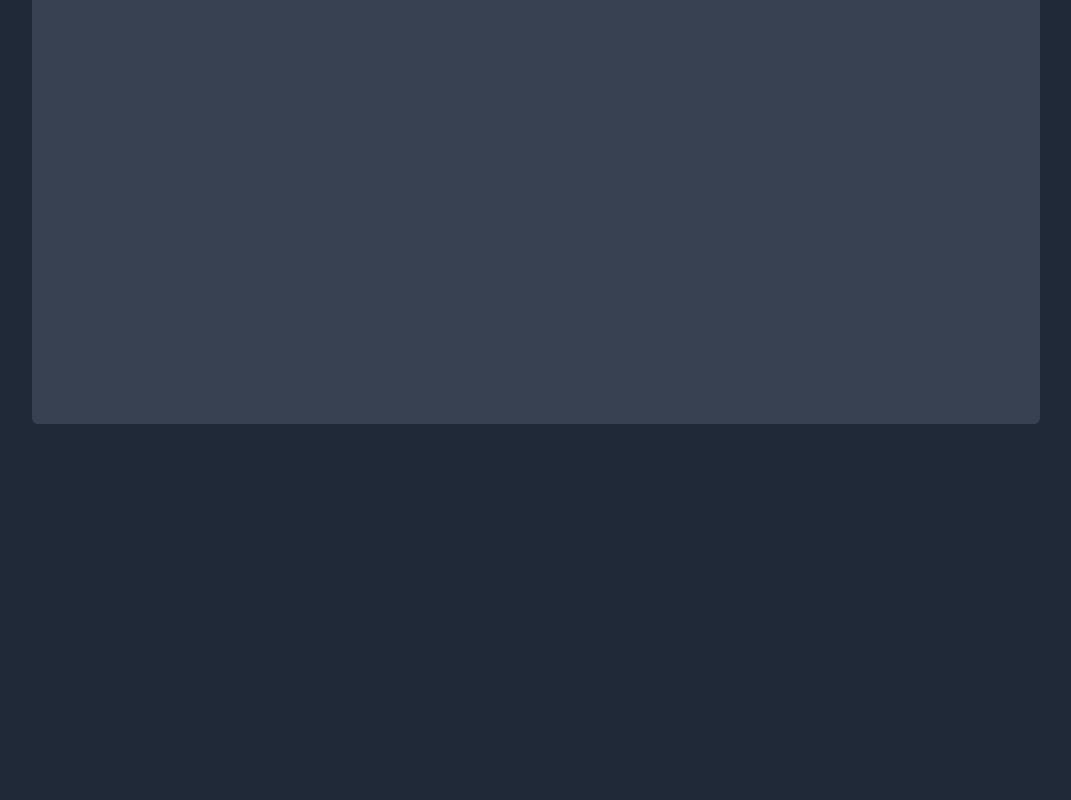
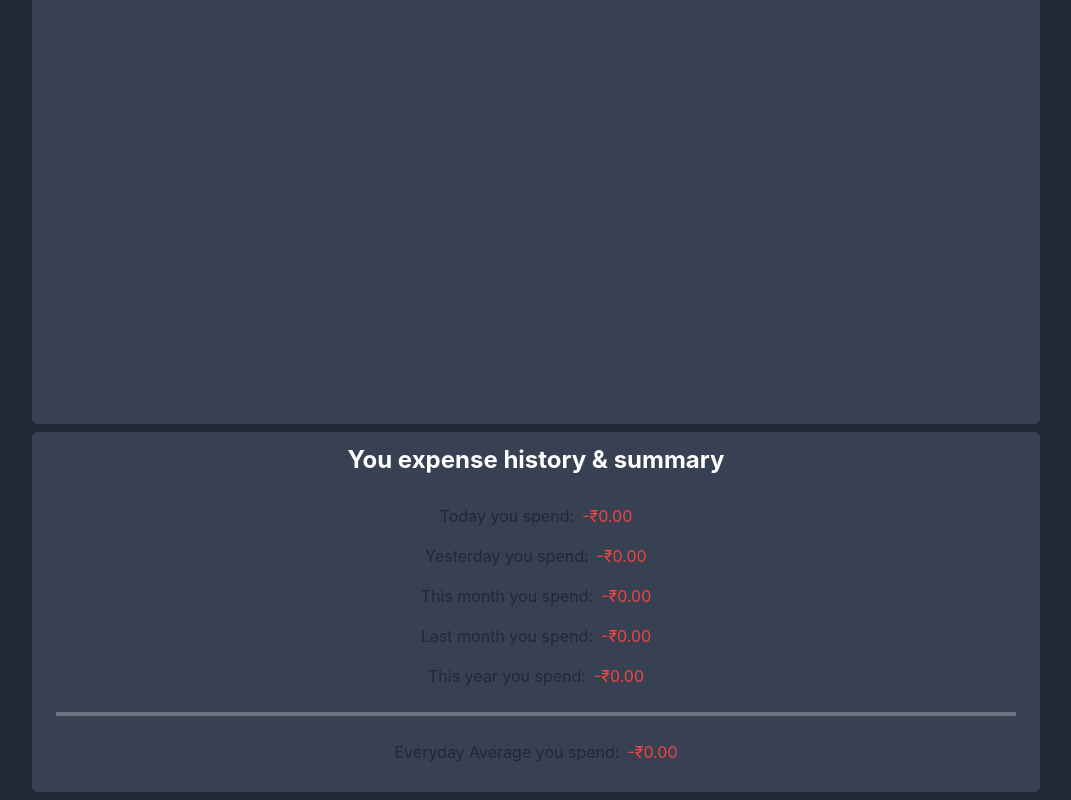
Before and after one commit to ejajahmad/budgetter, a React (Vite) app: page / in a window 1280 px wide. Shown: the part 352-1152 px from the top of the page, without its empty margins (104-1175 px from the left). Before the commit the page ends 800 px from the top, so only its background shows below. Built offline with nearby package versions, Linux system fonts and the light colour scheme.

Commit message:
Expense and Monthly Summary

```diff
--- a/src/App.jsx
+++ b/src/App.jsx
@@ -4,19 +4,7 @@ import formatRelative from "date-fns/formatRelative";
 import { useLocalStorage, internationalizeCurrency } from "./hooks";
 import { addDays } from "date-fns";
 import Modal from "./components/modal";
-import {
-  LineChart,
-  Line,
-  XAxis,
-  YAxis,
-  BarChart,
-  Bar,
-  Cell,
-  CartesianGrid,
-  Tooltip,
-  Legend,
-  ResponsiveContainer,
-} from "recharts";
+import { LineChart, Line, XAxis, YAxis, BarChart, Bar, Cell, CartesianGrid, Tooltip, Legend, ResponsiveContainer } from "recharts";
 import SalaryAutomate from "./components/SalaryAutomate";
 import SalaryDivider from "./components/SalaryDivider";
 
@@ -92,9 +80,7 @@ function App() {
 
     const expense = {
       ...currentExpense,
-      category: expenseCategories.filter(
-        (category) => category.name === categoryId
-      ),
+      category: expenseCategories.filter((category) => category.name === categoryId),
     };
 
     setExpenses((prev) => [...prev, expense]);
@@ -111,18 +97,11 @@ function App() {
 
   const handleRemoveExpense = (id) => {
     setExpenses((prev) => prev.filter((expense) => expense.id !== id));
-    setBalance(
-      (prev) =>
-        prev +
-        parseInt(expenses.filter((expense) => expense.id == id)[0].amount)
-    );
+    setBalance((prev) => prev + parseInt(expenses.filter((expense) => expense.id == id)[0].amount));
   };
 
   useEffect(() => {
-    if (
-      new Date(salaryAuto.salaryDate).getTime() < new Date().getTime() &&
-      salaryAuto.isDone === false
-    ) {
+    if (new Date(salaryAuto.salaryDate).getTime() < new Date().getTime() && salaryAuto.isDone === false) {
       console.log("Salary Credited!", salaryAuto);
       setBalance((prev) => +prev + parseInt(salaryAuto.salary));
       setSalaryAuto({ ...salaryAuto, isDone: true });
@@ -131,42 +110,18 @@ function App() {
 
   useEffect(() => {
     const months = {
-      January: expenses.filter(
-        (expense) => new Date(expense.date).getMonth() === 0
-      ),
-      February: expenses.filter(
-        (expense) => new Date(expense.date).getMonth() === 1
-      ),
-      March: expenses.filter(
-        (expense) => new Date(expense.date).getMonth() === 2
-      ),
-      April: expenses.filter(
-        (expense) => new Date(expense.date).getMonth() === 3
-      ),
-      May: expenses.filter(
-        (expense) => new Date(expense.date).getMonth() === 4
-      ),
-      June: expenses.filter(
-        (expense) => new Date(expense.date).getMonth() === 5
-      ),
-      July: expenses.filter(
-        (expense) => new Date(expense.date).getMonth() === 6
-      ),
-      August: expenses.filter(
-        (expense) => new Date(expense.date).getMonth() === 7
-      ),
-      September: expenses.filter(
-        (expense) => new Date(expense.date).getMonth() === 8
-      ),
-      October: expenses.filter(
-        (expense) => new Date(expense.date).getMonth() === 9
-      ),
-      November: expenses.filter(
-        (expense) => new Date(expense.date).getMonth() === 10
-      ),
-      December: expenses.filter(
-        (expense) => new Date(expense.date).getMonth() === 11
-      ),
+      January: expenses.filter((expense) => new Date(expense.date).getMonth() === 0),
+      February: expenses.filter((expense) => new Date(expense.date).getMonth() === 1),
+      March: expenses.filter((expense) => new Date(expense.date).getMonth() === 2),
+      April: expenses.filter((expense) => new Date(expense.date).getMonth() === 3),
+      May: expenses.filter((expense) => new Date(expense.date).getMonth() === 4),
+      June: expenses.filter((expense) => new Date(expense.date).getMonth() === 5),
+      July: expenses.filter((expense) => new Date(expense.date).getMonth() === 6),
+      August: expenses.filter((expense) => new Date(expense.date).getMonth() === 7),
+      September: expenses.filter((expense) => new Date(expense.date).getMonth() === 8),
+      October: expenses.filter((expense) => new Date(expense.date).getMonth() === 9),
+      November: expenses.filter((expense) => new Date(expense.date).getMonth() === 10),
+      December: expenses.filter((expense) => new Date(expense.date).getMonth() === 11),
     };
   }, []);
 
@@ -175,22 +130,14 @@ function App() {
       {/* Balance Change Modal */}
 
       {showModal && (
-        <Modal
-          onHide={() => setShowModal(false)}
-          confirm={() => setShowModal(false)}
-        >
+        <Modal onHide={() => setShowModal(false)} confirm={() => setShowModal(false)}>
           <h2>You Current Balance</h2>
           <div>
-            <label
-              htmlFor="default-search"
-              className="mb-2 text-sm font-medium text-gray-900 sr-only dark:text-gray-300"
-            >
+            <label htmlFor="default-search" className="mb-2 text-sm font-medium text-gray-900 sr-only dark:text-gray-300">
               Search
             </label>
             <div className="relative">
-              <div className="flex absolute inset-y-0 left-0 items-center pl-3 pointer-events-none text-white">
-                ₹
-              </div>
+              <div className="flex absolute inset-y-0 left-0 items-center pl-3 pointer-events-none text-white">₹</div>
               <input
                 type="number"
                 id="default-search"
@@ -206,22 +153,15 @@ function App() {
       )}
 
       {/* Salary Automate */}
-      {salaryAuto.showModal && (
-        <SalaryAutomate salaryAuto={salaryAuto} setSalaryAuto={setSalaryAuto} />
-      )}
+      {salaryAuto.showModal && <SalaryAutomate salaryAuto={salaryAuto} setSalaryAuto={setSalaryAuto} />}
 
-      {showSalaryDivider && (
-        <SalaryDivider setShowModal={setShowSalaryDivider} />
-      )}
+      {showSalaryDivider && <SalaryDivider setShowModal={setShowSalaryDivider} />}
 
       <p className="text-2xl text-white text-center my-5">Budgetter</p>
 
       {/* Balance Add Form */}
       <form onSubmit={handleAddBalance}>
-        <label
-          htmlFor="default-search"
-          className="mb-2 text-sm font-medium text-gray-900 sr-only dark:text-gray-300"
-        >
+        <label htmlFor="default-search" className="mb-2 text-sm font-medium text-gray-900 sr-only dark:text-gray-300">
           Search
         </label>
         <div className="relative">
@@ -233,12 +173,7 @@ function App() {
               viewBox="0 0 24 24"
               xmlns="http://www.w3.org/2000/svg"
             >
-              <path
-                strokeLinecap="round"
-                strokeLinejoin="round"
-                strokeWidth="2"
-                d="M21 21l-6-6m2-5a7 7 0 11-14 0 7 7 0 0114 0z"
-              ></path>
+              <path strokeLinecap="round" strokeLinejoin="round" strokeWidth="2" d="M21 21l-6-6m2-5a7 7 0 11-14 0 7 7 0 0114 0z"></path>
             </svg>
           </div>
 
@@ -265,13 +200,7 @@ function App() {
         <div className="flex items-center">
           <p className=" text-2xl flex items-center gap-2 flex-wrap">
             You Current Balance is:{" "}
-            <span
-              className={`${
-                balance < 0 ? "text-red-500 font-semibold" : "text-white"
-              }`}
-            >
-              {internationalizeCurrency(balance)}{" "}
-            </span>
+            <span className={`${balance < 0 ? "text-red-500 font-semibold" : "text-white"}`}>{internationalizeCurrency(balance)} </span>
             <button
               className=" ml-2 py-1 px-2 shadow-md no-underline rounded-full bg-green-500 hover:bg-green-600 text-white font-sans font-semibold  text-xs border-green-500 btn-primary hover:text-white hover:bg-green-500-light focus:outline-none active:shadow-none"
               onClick={() => setShowModal(true)}
@@ -283,10 +212,7 @@ function App() {
 
         {/* Add Expense Form */}
         <form onSubmit={handleAddExpense}>
-          <label
-            htmlFor="default-search"
-            className="mb-2 text-sm font-medium text-gray-900 sr-only dark:text-gray-300"
-          >
+          <label htmlFor="default-search" className="mb-2 text-sm font-medium text-gray-900 sr-only dark:text-gray-300">
             Search
           </label>
           <div className="relative flex flex-col sm:flex-row gap-2">
@@ -298,12 +224,7 @@ function App() {
                 viewBox="0 0 24 24"
                 xmlns="http://www.w3.org/2000/svg"
               >
-                <path
-                  strokeLinecap="round"
-                  strokeLinejoin="round"
-                  strokeWidth="2"
-                  d="M21 21l-6-6m2-5a7 7 0 11-14 0 7 7 0 0114 0z"
-                ></path>
+                <path strokeLinecap="round" strokeLinejoin="round" strokeWidth="2" d="M21 21l-6-6m2-5a7 7 0 11-14 0 7 7 0 0114 0z"></path>
               </svg>
             </div>
             <select
@@ -322,9 +243,7 @@ function App() {
               className="block p-4 w-full text-sm text-gray-900 bg-gray-50 rounded-lg border border-gray-300 focus:ring-blue-500 focus:border-blue-500 dark:bg-gray-700 dark:border-gray-600 dark:placeholder-gray-400 dark:text-white dark:focus:ring-blue-500 dark:focus:border-blue-500"
               placeholder="What's you recent expense?"
               value={currentExpense.title}
-              onChange={(e) =>
-                setCurrentExpense({ ...currentExpense, title: e.target.value })
-              }
+              onChange={(e) => setCurrentExpense({ ...currentExpense, title: e.target.value })}
               required
             />
             <input
@@ -332,9 +251,7 @@ function App() {
               className="block p-4  w-full text-sm text-gray-900 bg-gray-50 rounded-lg border border-gray-300 focus:ring-blue-500 focus:border-blue-500 dark:bg-gray-700 dark:border-gray-600 dark:placeholder-gray-400 dark:text-white dark:focus:ring-blue-500 dark:focus:border-blue-500"
               placeholder="How much did you spend?"
               value={currentExpense.amount}
-              onChange={(e) =>
-                setCurrentExpense({ ...currentExpense, amount: e.target.value })
-              }
+              onChange={(e) => setCurrentExpense({ ...currentExpense, amount: e.target.value })}
               required
             />
             <button
@@ -385,9 +302,7 @@ function App() {
         {expenses.length > 0 && (
           <div className="p-4  bg-white rounded-lg border shadow-md sm:p-8 dark:bg-gray-800 dark:border-gray-700">
             <div className="flex justify-between items-center mb-4">
-              <h3 className="text-xl font-bold leading-none text-gray-900 dark:text-white">
-                Latest Expenses
-              </h3>
+              <h3 className="text-xl font-bold leading-none text-gray-900 dark:text-white">Latest Expenses</h3>
               <button
                 onClick={() => setViewAllExpense((prev) => !prev)}
                 href="#"
@@ -403,21 +318,27 @@ function App() {
                   -
                   {internationalizeCurrency(
                     expenses
-                      .filter(
-                        (expense) =>
-                          new Date(expense.date).getDate() ===
-                          new Date().getDate()
-                      )
+                      .filter((expense) => new Date(expense.date).getDate() === new Date().getDate())
                       .reduce(function (previousValue, currentValue) {
                         return +previousValue + parseInt(currentValue.amount);
                       }, 0)
                   )}{" "}
                 </span>
               </p>
-              <ul
-                role="list"
-                className="divide-y divide-gray-200 dark:divide-gray-700"
-              >
+              <p className=" text-md flex items-center gap-2 flex-wrap text-gray-800 dark:text-white">
+                Yesterday you spend:{" "}
+                <span className="text-red-500">
+                  -
+                  {internationalizeCurrency(
+                    expenses
+                      .filter((expense) => new Date(expense.date).getDate() === new Date().getDate() - 1)
+                      .reduce(function (previousValue, currentValue) {
+                        return +previousValue + parseInt(currentValue.amount);
+                      }, 0)
+                  )}{" "}
+                </span>
+              </p>
+              <ul role="list" className="divide-y divide-gray-200 dark:divide-gray-700">
                 {expenses
                   .sort((a, b) => b.date - a.date)
                   .slice(0, viewAllExpense ? expenses.length : 5)
@@ -438,14 +359,9 @@ function App() {
                             </div>
                           </div>
                           <div className="flex-1 min-w-0">
-                            <p className="text-sm font-medium text-gray-900 truncate dark:text-white">
-                              {expense.title}
-                            </p>
+                            <p className="text-sm font-medium text-gray-900 truncate dark:text-white">{expense.title}</p>
                             <p className="text-sm text-gray-500 truncate dark:text-gray-400">
-                              {formatRelative(
-                                addDays(expense.date, 0),
-                                new Date()
-                              )}
+                              {formatRelative(addDays(expense.date, 0), new Date())}
                             </p>
                           </div>
                           <div className="inline-flex items-center text-base font-semibold text-gray-900 dark:text-white">
@@ -474,10 +390,7 @@ function App() {
           height={400}
           className=" scale-50 sm:scale-100"
           data={expenses
-            .filter(
-              (expense) =>
-                new Date(expense.date).getDate() === new Date().getDate()
-            )
+            .filter((expense) => new Date(expense.date).getDate() === new Date().getDate())
             .map((expense) => {
               return {
                 name: expense.title,
@@ -493,6 +406,98 @@ function App() {
           <YAxis dataKey="amt" />
         </LineChart>
       </div>
+
+      {/* Summary */}
+      <div className="w-full h-full  bg-gray-700 rounded-md text-white p-3 flex flex-col justify-center gap-3 ">
+        <h2 className="text-2xl font-bold text-center">You expense history & summary</h2>
+        <div className="p-3 w-full h-full flex flex-col gap-2  items-center justify-center">
+          {/* Today */}
+          <p className=" p-1 rounded-full text-md flex items-center gap-2 flex-wrap text-gray-800 dark:text-white">
+            Today you spend:{" "}
+            <span className="text-red-500">
+              -
+              {internationalizeCurrency(
+                expenses
+                  .filter((expense) => new Date(expense.date).getDate() === new Date().getDate())
+                  .reduce(function (previousValue, currentValue) {
+                    return +previousValue + parseInt(currentValue.amount);
+                  }, 0)
+              )}{" "}
+            </span>
+          </p>
+          {/* Yesterday */}
+          <p className=" p-1 rounded-full text-md flex items-center gap-2 flex-wrap text-gray-800 dark:text-white">
+            Yesterday you spend:{" "}
+            <span className="text-red-500">
+              -
+              {internationalizeCurrency(
+                expenses
+                  .filter((expense) => new Date(expense.date).getDate() === new Date().getDate() - 1)
+                  .reduce(function (previousValue, currentValue) {
+                    return +previousValue + parseInt(currentValue.amount);
+                  }, 0)
+              )}{" "}
+            </span>
+          </p>
+          {/* Week */}
+          <p className=" p-1 rounded-full text-md flex items-center gap-2 flex-wrap text-gray-800 dark:text-white">
+            This month you spend:{" "}
+            <span className="text-red-500">
+              -
+              {internationalizeCurrency(
+                expenses
+                  .filter((expense) => new Date(expense.date).getMonth() === new Date().getMonth())
+                  .reduce(function (previousValue, currentValue) {
+                    return +previousValue + parseInt(currentValue.amount);
+                  }, 0)
+              )}{" "}
+            </span>
+          </p>
+          {/* Last Week */}
+          <p className=" p-1 rounded-full text-md flex items-center gap-2 flex-wrap text-gray-800 dark:text-white">
+            Last month you spend:{" "}
+            <span className="text-red-500">
+              -
+              {internationalizeCurrency(
+                expenses
+                  .filter((expense) => new Date(expense.date).getMonth() === new Date().getMonth() - 1)
+                  .reduce(function (previousValue, currentValue) {
+                    return +previousValue + parseInt(currentValue.amount);
+                  }, 0)
+              )}{" "}
+            </span>
+          </p>
+          {/* Year */}
+          <p className=" p-1 rounded-full text-md flex items-center gap-2 flex-wrap text-gray-800 dark:text-white">
+            This year you spend:{" "}
+            <span className="text-red-500">
+              -
+              {internationalizeCurrency(
+                expenses
+                  .filter((expense) => new Date(expense.date).getFullYear() === new Date().getFullYear())
+                  .reduce(function (previousValue, currentValue) {
+                    return +previousValue + parseInt(currentValue.amount);
+                  }, 0)
+              )}{" "}
+            </span>
+          </p>
+
+          <hr className=" border-2 bg-transparent border-gray-500 w-full my-3" />
+
+          {/* Average */}
+          <p className=" p-1 rounded-full text-md flex items-center gap-2 flex-wrap text-gray-800 dark:text-white">
+            Everyday Average you spend:
+            <span className="text-red-500">
+              -
+              {internationalizeCurrency(
+                expenses.reduce(function (previousValue, currentValue, i) {
+                  return Math.round((parseInt(previousValue) + parseInt(currentValue)) / parseInt(previousValue.length));
+                }, 0)
+              )}{" "}
+            </span>
+          </p>
+        </div>
+      </div>
     </div>
   );
 }
```
